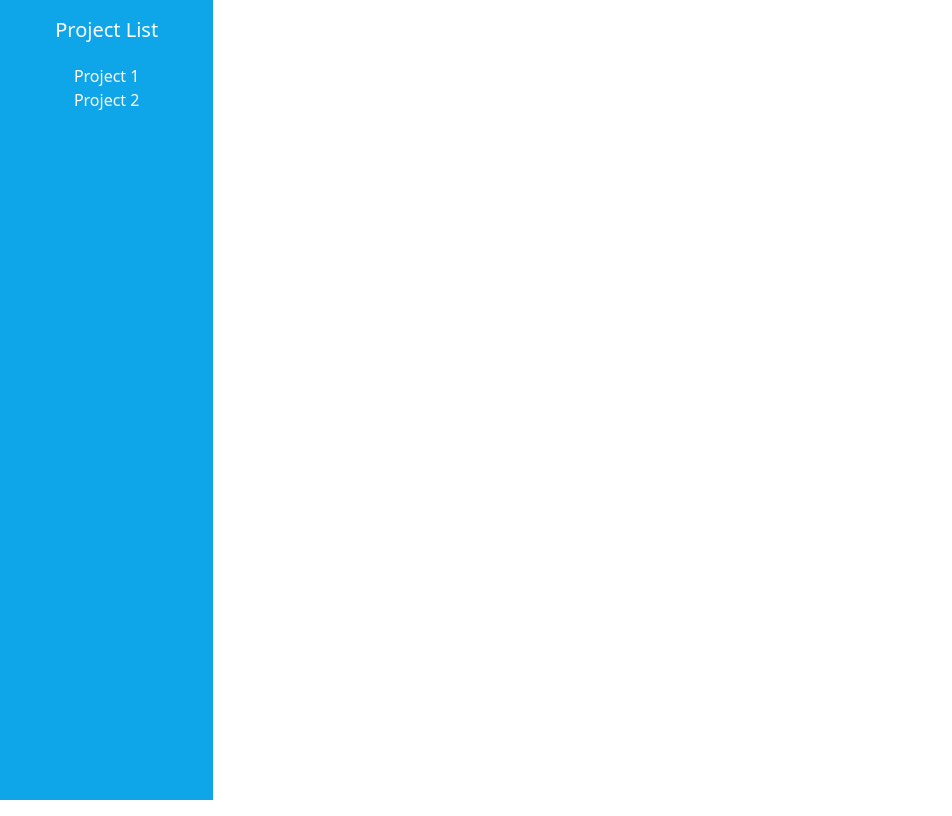
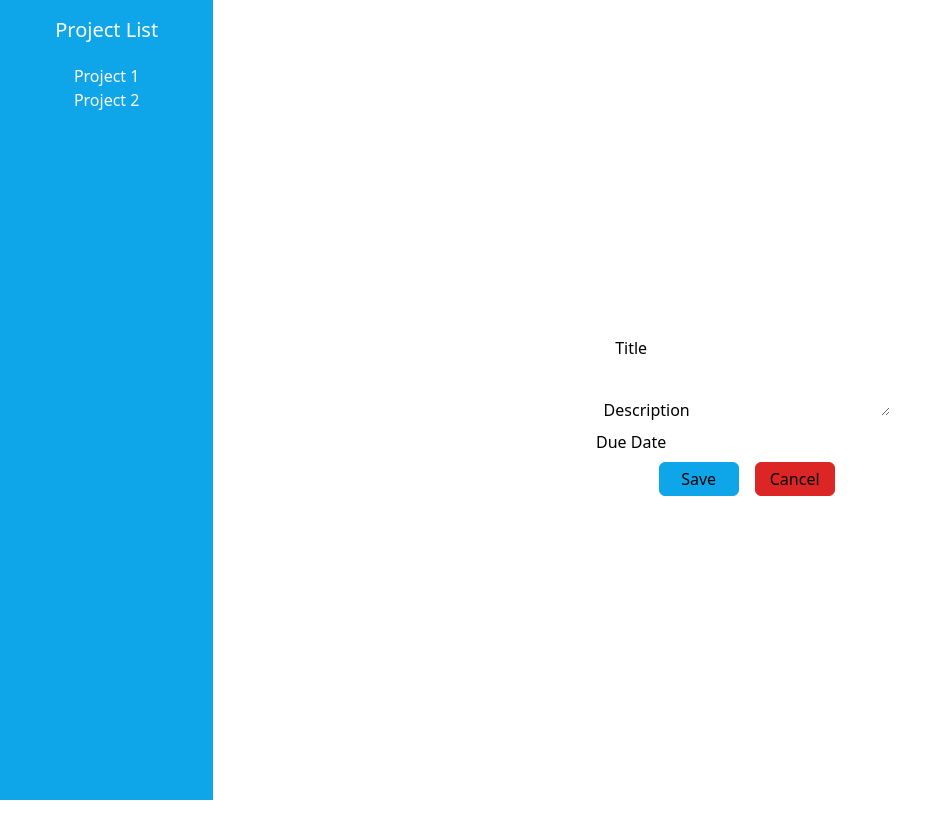
Before and after one commit to RandyGoldsmith/react-project-management, a React (Vite) app: page / in a window 1280 px wide. Both pictures are taken after a click on the button "Create new project". Shown: the whole page, without its empty margins (0-952 px from the left). Built offline with nearby package versions, Linux system fonts and the light colour scheme.

Commit message:
added Input component and styled buttons

```diff
--- /dev/null
+++ b/src/components/Input.jsx
@@ -0,0 +1,10 @@
+/* eslint-disable react/prop-types */
+
+export default function Input({ textarea, label, ...props }) {
+  return (
+    <div>
+      <label>{label}</label>
+      {textarea ? <textarea {...props} /> : <input {...props} />}
+    </div>
+  );
+}
--- a/src/components/NewProjectsPage.jsx
+++ b/src/components/NewProjectsPage.jsx
@@ -1,7 +1,25 @@
+import Input from "./Input";
+
 export default function NewProjectsPage() {
   return (
-    <div>
-      <input type="text" />
-    </div>
+    <>
+      <div className="flex flex-col gap-2 my-4 flex-1 items-center justify-center h-full">
+        <Input label="Title" />
+        <Input label="Description" textarea />
+        <Input label="Due Date" />
+        <menu className="flex items-center justify-end gap-4">
+          <li>
+            <button className="w-20 p-1 rounded-md border bg-sky-500 border-sky-500 hover:bg-sky-600 hover:border-sky-600">
+              Save
+            </button>
+          </li>
+          <li>
+            <button className="w-20 p-1 rounded-md border bg-red-600 border-red-600 hover:bg-red-700 hover:border-red-700">
+              Cancel
+            </button>
+          </li>
+        </menu>
+      </div>
+    </>
   );
 }
```
